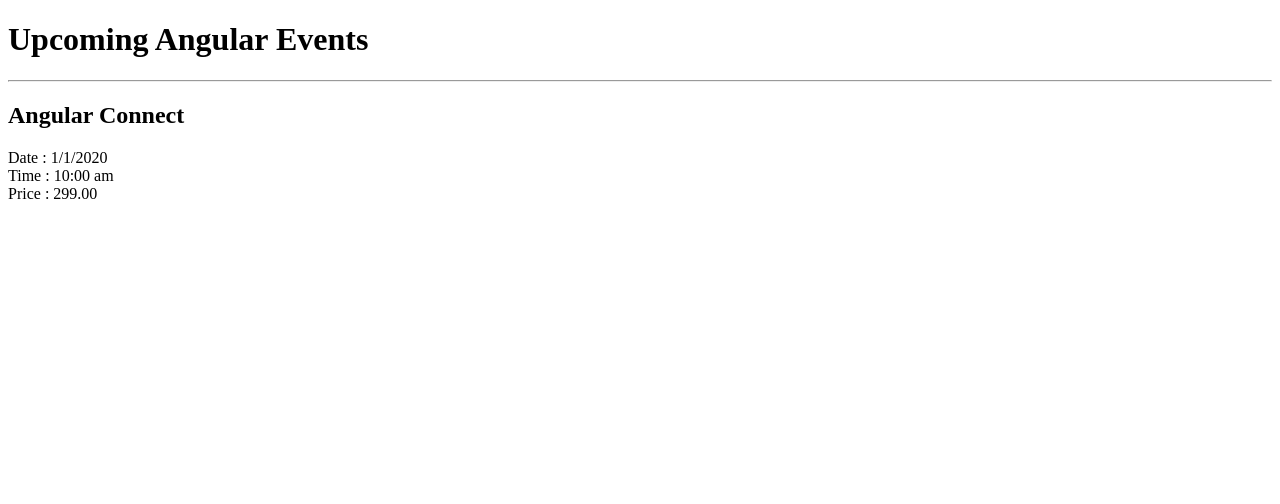
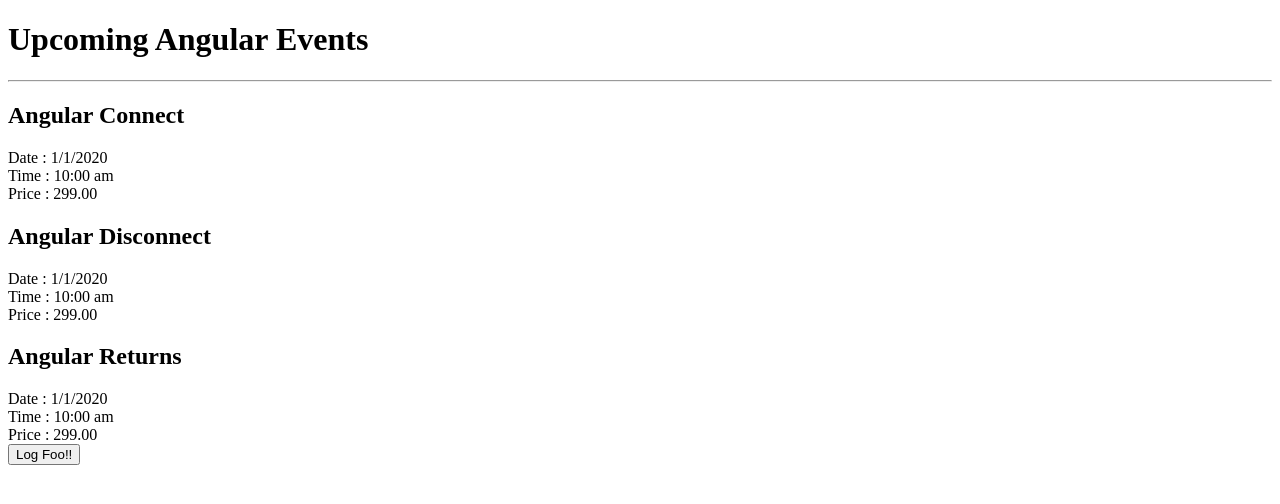
Before and after one commit to adinath/jarvis-app, an Angular app: page / in a window 1280 px wide. Shown: the top 504 px of the page. Built offline with nearby package versions, Linux system fonts and the light colour scheme.

Commit message:
passing data to child component

```diff
--- a/src/app/app.module.ts
+++ b/src/app/app.module.ts
@@ -4,11 +4,13 @@ import { NgModule } from '@angular/core';
 import { AppRoutingModule } from './app-routing.module';
 import { AppComponent } from './app.component';
 import { EventsListComponent } from './events/events-list.component';
+import { EventThumbnailComponent } from './events/event-thumbnail.component';
 
 @NgModule({
   declarations: [
     AppComponent,
-    EventsListComponent
+    EventsListComponent,
+    EventThumbnailComponent
   ],
   imports: [
     BrowserModule,
--- /dev/null
+++ b/src/app/events/event-thumbnail.component.html
@@ -0,0 +1,6 @@
+<div>
+    <h2>{{event.name}}</h2>
+    <div> Date : {{event.date}} </div>
+    <div> Time : {{event.time}} </div>
+    <div> Price : {{event.price}} </div>
+</div>
--- /dev/null
+++ b/src/app/events/event-thumbnail.component.ts
@@ -0,0 +1,16 @@
+import { Component, Input, Output, EventEmitter } from '@angular/core'
+
+@Component({
+    selector: 'event-thumbnail',
+    templateUrl: './event-thumbnail.component.html'
+})
+
+export class EventThumbnailComponent{
+    @Input() event: any
+
+    @Output() eventClick = new EventEmitter
+
+    logfoo() {
+        console.log('fooo')
+    }
+}
--- a/src/app/events/events-list.component.html
+++ b/src/app/events/events-list.component.html
@@ -1,11 +1,6 @@
 <div>
     <h1> Upcoming Angular Events </h1>
     <hr/>
-    <div>
-        <h2>{{events.name}}</h2>
-        <div> Date : {{events.date}} </div>
-        <div> Time : {{events.time}} </div>
-        <div> Price : {{events.price}} </div>
-    </div>
-
+    <event-thumbnail *ngFor="let event of events"  [event]="event" #thumbnail (eventClick)="handleEventClicked($event)"></event-thumbnail>
+    <button (click)="thumbnail.logfoo()">Log Foo!!</button>
 </div>
--- a/src/app/events/events-list.component.ts
+++ b/src/app/events/events-list.component.ts
@@ -6,7 +6,7 @@ import { Component } from '@angular/core'
 })
 
 export class EventsListComponent {
-    events = {
+    events = [{
         id: 1,
         name: 'Angular Connect',
         date: '1/1/2020',
@@ -18,4 +18,33 @@ export class EventsListComponent {
             country: 'USA'
         }
     }
+    ,{
+        id: 2,
+        name: 'Angular Disconnect',
+        date: '1/1/2020',
+        time: '10:00 am',
+        price: '299.00',
+        location: {
+            address: '33 Hudson st',
+            city: 'Jersey City',
+            country: 'USA'
+        }
+    }
+    ,{
+        id: 4,
+        name: 'Angular Returns',
+        date: '1/1/2020',
+        time: '10:00 am',
+        price: '299.00',
+        location: {
+            address: '33 Hudson st',
+            city: 'Jersey City',
+            country: 'USA'
+        }
+    }
+]
+
+    handleEventClicked(data){
+        console.log(data)
+    }
 }
```
